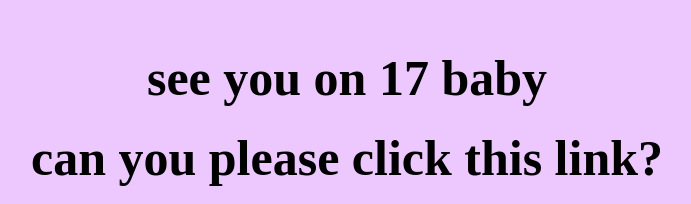
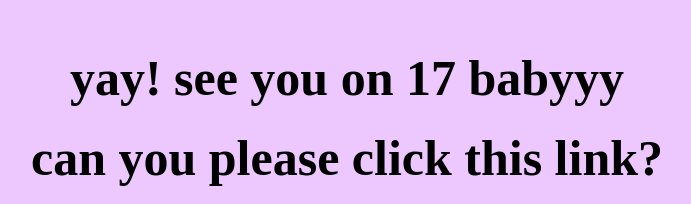
Before and after one commit to Yuna27/Hello, a plain HTML site: page yes.html in a window 1280 px wide. Shown: the part 111-315 px from the top of the page, without its empty margins (293-984 px from the left). Drawn offline with Linux system fonts and the light colour scheme.

Commit message:
Update yes.html

```diff
--- a/yes.html
+++ b/yes.html
@@ -7,7 +7,7 @@
     <body>
         <div class="container">
             <div >
-                <h1 class = "header_text"> see you on 17 baby <h1>
+                <h1 class = "header_text"> yay! see you on 17 babyyy <h1>
             </div>
             <div >
                 <h1 class = "header_text">can you please click this link?</h1>
```
